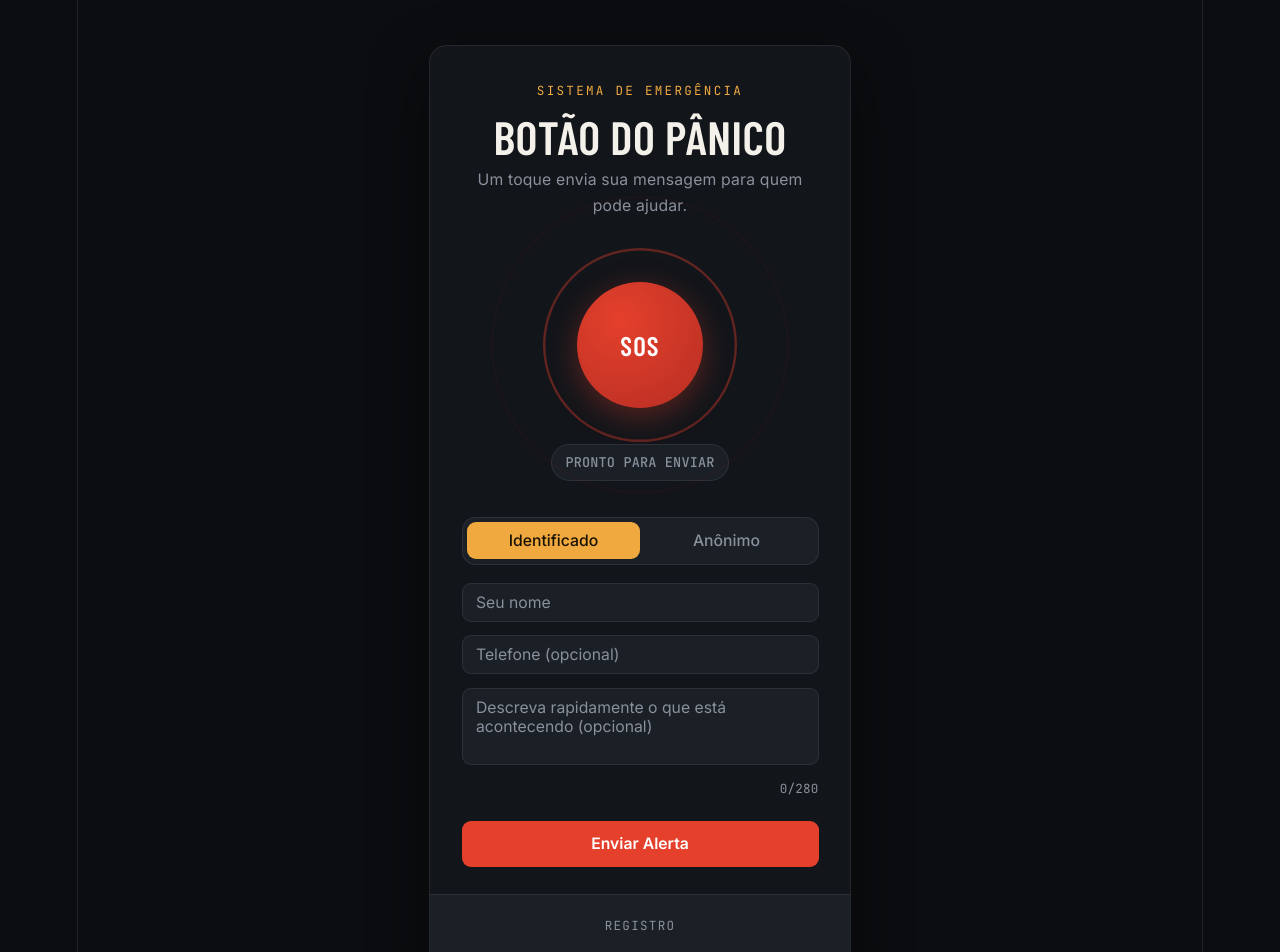
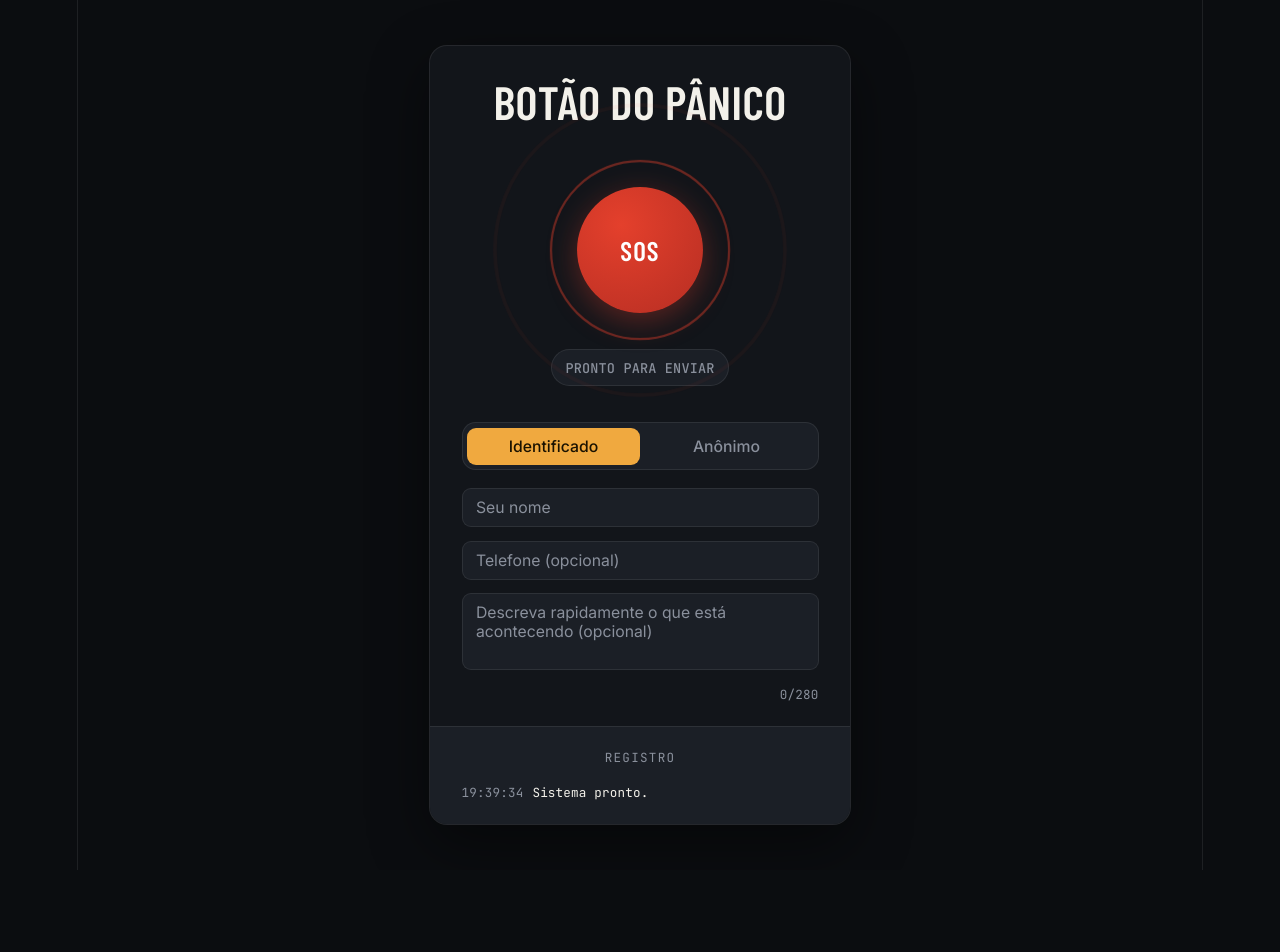
Before and after one commit to Henriquejfp/botao-panico, a React app in the folder frontend/: page / in a window 1280 px wide. Shown: the top 952 px of the page. After the commit the page ends 870 px from the top, so only its background shows below. Built offline with nearby package versions, Linux system fonts and the light colour scheme; the HTML template or start-up script is replaced by a standard one; a web font is replaced by a local one.

Commit message:
Arrumando os textos

```diff
--- a/frontend/src/App.jsx
+++ b/frontend/src/App.jsx
@@ -80,11 +80,7 @@ function PanicButton() {
       <div className="panic-card">
         {/* Header */}
         <div className="panic-header">
-          <div className="panic-eyebrow">SISTEMA DE EMERGÊNCIA</div>
           <h1 className="panic-title">BOTÃO DO PÂNICO</h1>
-          <p className="panic-subtitle">
-            Um toque envia sua mensagem para quem pode ajudar.
-          </p>
         </div>
 
         {/* SOS button */}
@@ -159,13 +155,6 @@ function PanicButton() {
           />
           <div className="panic-charcount">{comment.length}/280</div>
 
-          <button
-            className="panic-send-btn"
-            onClick={sendAlert}
-            disabled={isSending}
-          >
-            {isSending ? "Enviando alerta…" : "Enviar Alerta"}
-          </button>
         </div>
 
         {/* Dispatch log */}
```
